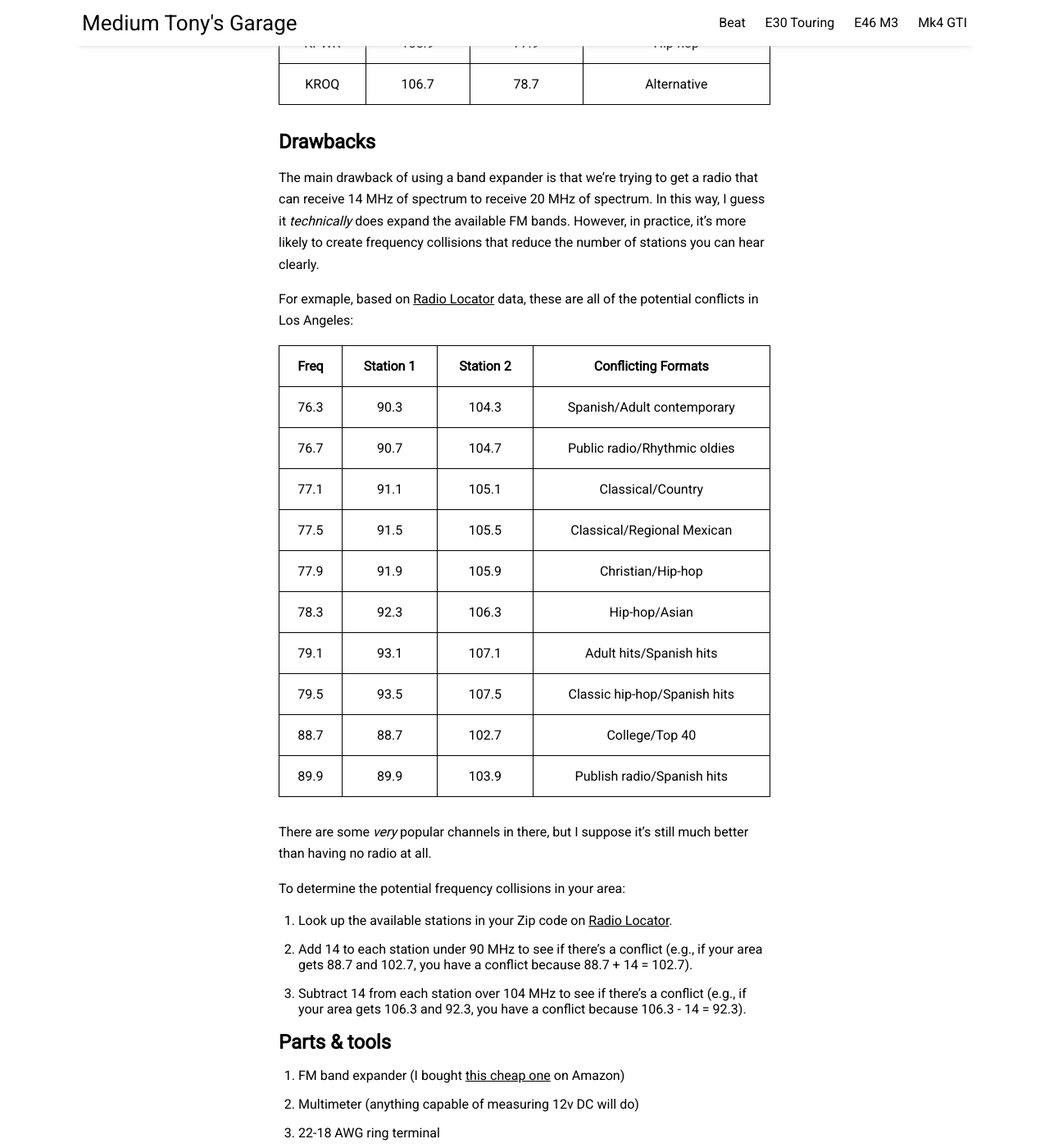
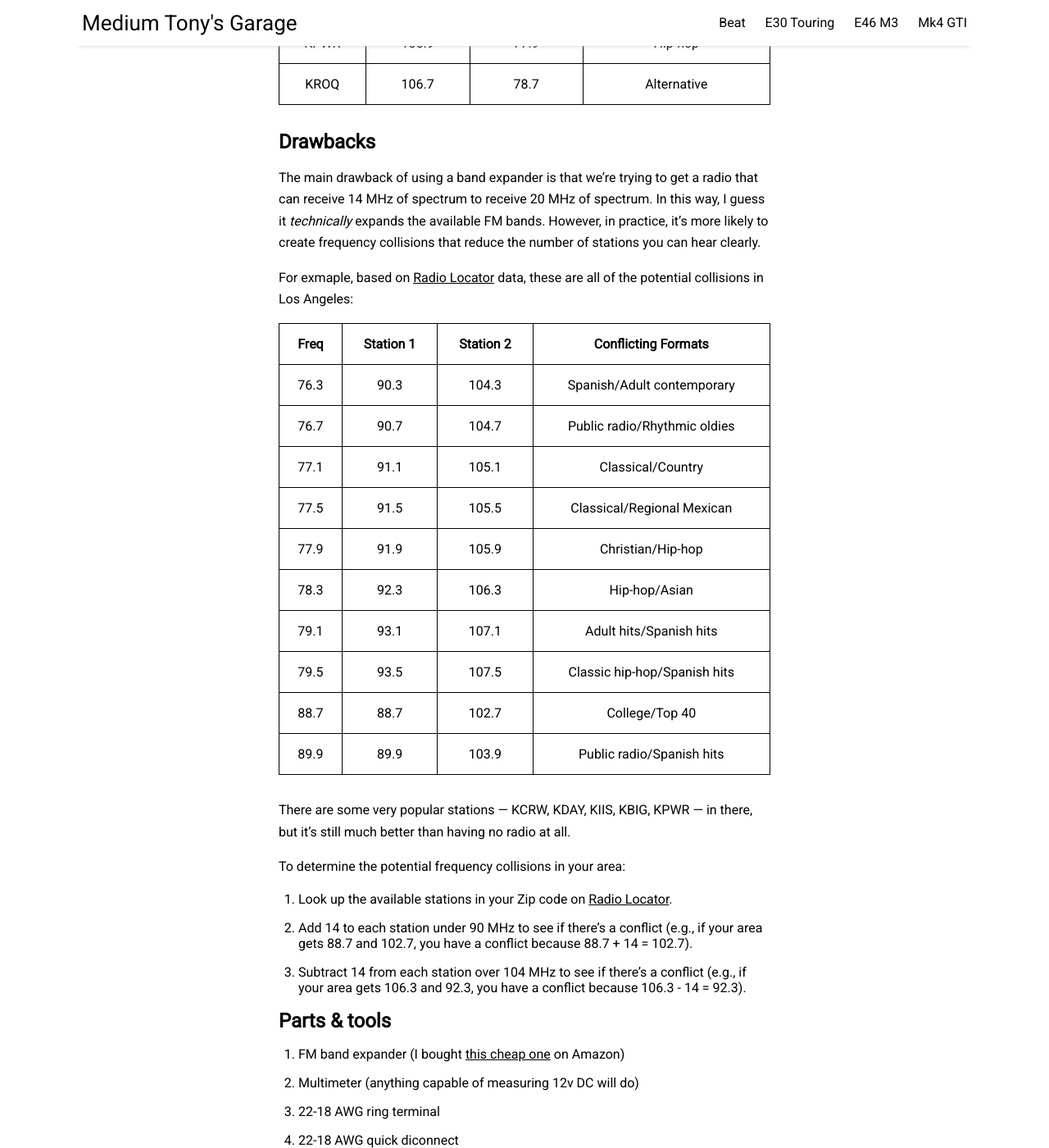
Before and after one commit to prestia/mediumtonys, a Jekyll site: the page built from _posts/2023-8-30-beat-fm-band-expander.md, in a window 1280 px wide and 1400 px high, scrolled down 1845 px. Shown: the whole window at 82% size. Built offline with Jekyll 4.4.1, drawn with Linux system fonts in a browser that asks for light colours; nearby versions of some CDN libraries.

Commit message:
Update 2023-8-30-beat-fm-band-expander.md

```diff
--- a/_posts/2023-8-30-beat-fm-band-expander.md
+++ b/_posts/2023-8-30-beat-fm-band-expander.md
@@ -36,9 +36,9 @@ To make this more concrete, here's how a few LA radio stations would be reduced:
 |  KROQ   |  106.7  |  78.7   | Alternative |
 
 ## Drawbacks
-The main drawback of using a band expander is that we're trying to get a radio that can receive 14 MHz of spectrum to receive 20 MHz of spectrum. In this way, I guess it _technically_ does expand the available FM bands. However, in practice, it's more likely to create frequency collisions that reduce the number of stations you can hear clearly.
+The main drawback of using a band expander is that we're trying to get a radio that can receive 14 MHz of spectrum to receive 20 MHz of spectrum. In this way, I guess it _technically_ expands the available FM bands. However, in practice, it's more likely to create frequency collisions that reduce the number of stations you can hear clearly.
 
-For exmaple, based on [Radio Locator](https://radio-locator.com/cgi-bin/locate?select=city&city=Los%20Angeles&state=CA) data, these are all of the potential conflicts in Los Angeles:
+For exmaple, based on [Radio Locator](https://radio-locator.com/cgi-bin/locate?select=city&city=Los%20Angeles&state=CA) data, these are all of the potential collisions in Los Angeles:
 
 | Freq | Station 1 | Station 2 | Conflicting Formats |
 |:-------:|:-------:|:-------:|:-------:|
@@ -51,9 +51,9 @@ For exmaple, based on [Radio Locator](https://radio-locator.com/cgi-bin/locate?s
 | 79.1 | 93.1 | 107.1 | Adult hits/Spanish hits |
 | 79.5 | 93.5 | 107.5 | Classic hip-hop/Spanish hits |
 | 88.7 | 88.7 | 102.7 | College/Top 40 |
-| 89.9 | 89.9 | 103.9 | Publish radio/Spanish hits |
+| 89.9 | 89.9 | 103.9 | Public radio/Spanish hits |
 
-There are some _very_ popular channels in there, but I suppose it's still much better than having no radio at all.
+There are some very popular stations — KCRW, KDAY, KIIS, KBIG, KPWR — in there, but it's still much better than having no radio at all.
 
 To determine the potential frequency collisions in your area:
 1. Look up the available stations in your Zip code on [Radio Locator](https://radio-locator.com/).
```
